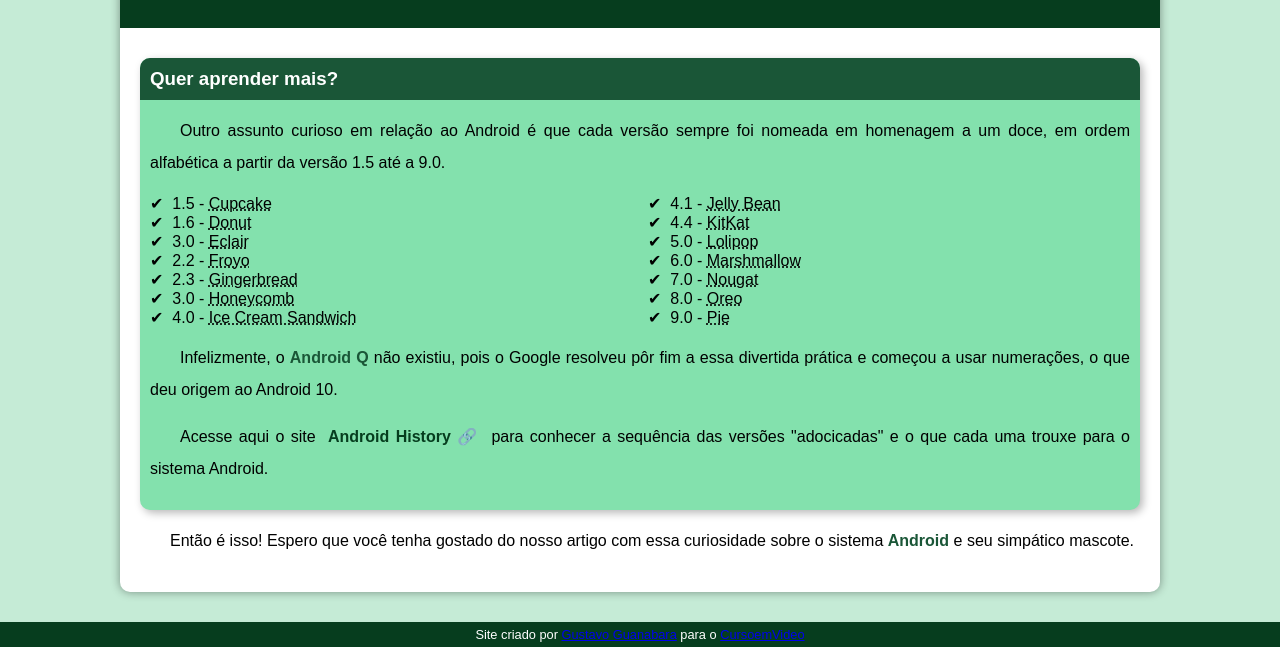
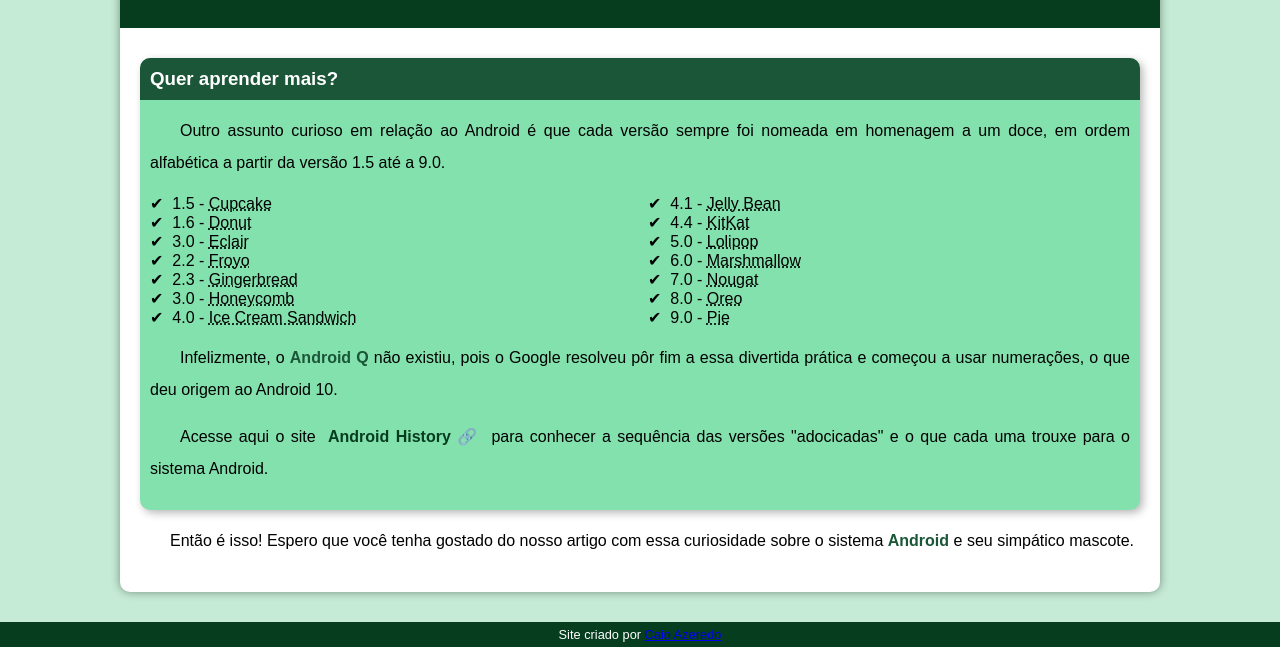
Before and after one commit to caiomangabeira/html-css, a plain HTML site: page desafios/desafio010-site/index.html in a window 1280 px wide. Shown: the part 2403-3050 px from the top of the page. Drawn offline with Linux system fonts and the light colour scheme.

Commit message:
Mudança no rodapé

```diff
--- a/desafios/desafio010-site/index.html
+++ b/desafios/desafio010-site/index.html
@@ -84,7 +84,7 @@
         </article>
     </main>
     <footer>
-        <p>Site criado por <a href="https://gustavoguanabara.github.io/" target="_blank">Gustavo Guanabara</a> para o <a href="https://www.youtube.com/cursoemvideo" target="_blank">CursoemVideo</a></p>
+        <p>Site criado por <a href="https://caiomangabeira.github.io/" target="_blank">Caio Azeredo</a></p>
     </footer>
 </body>
 </html>
```
